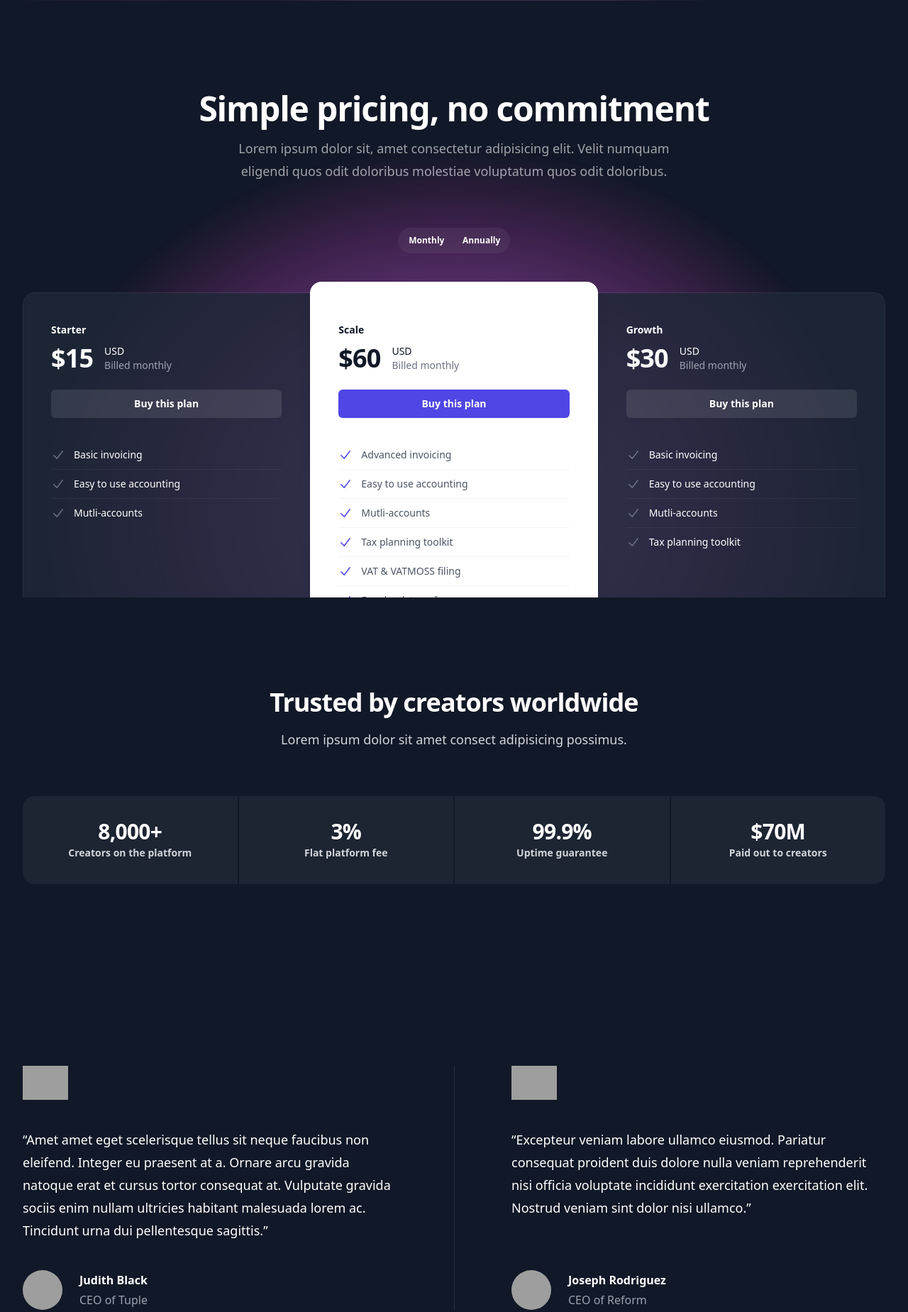
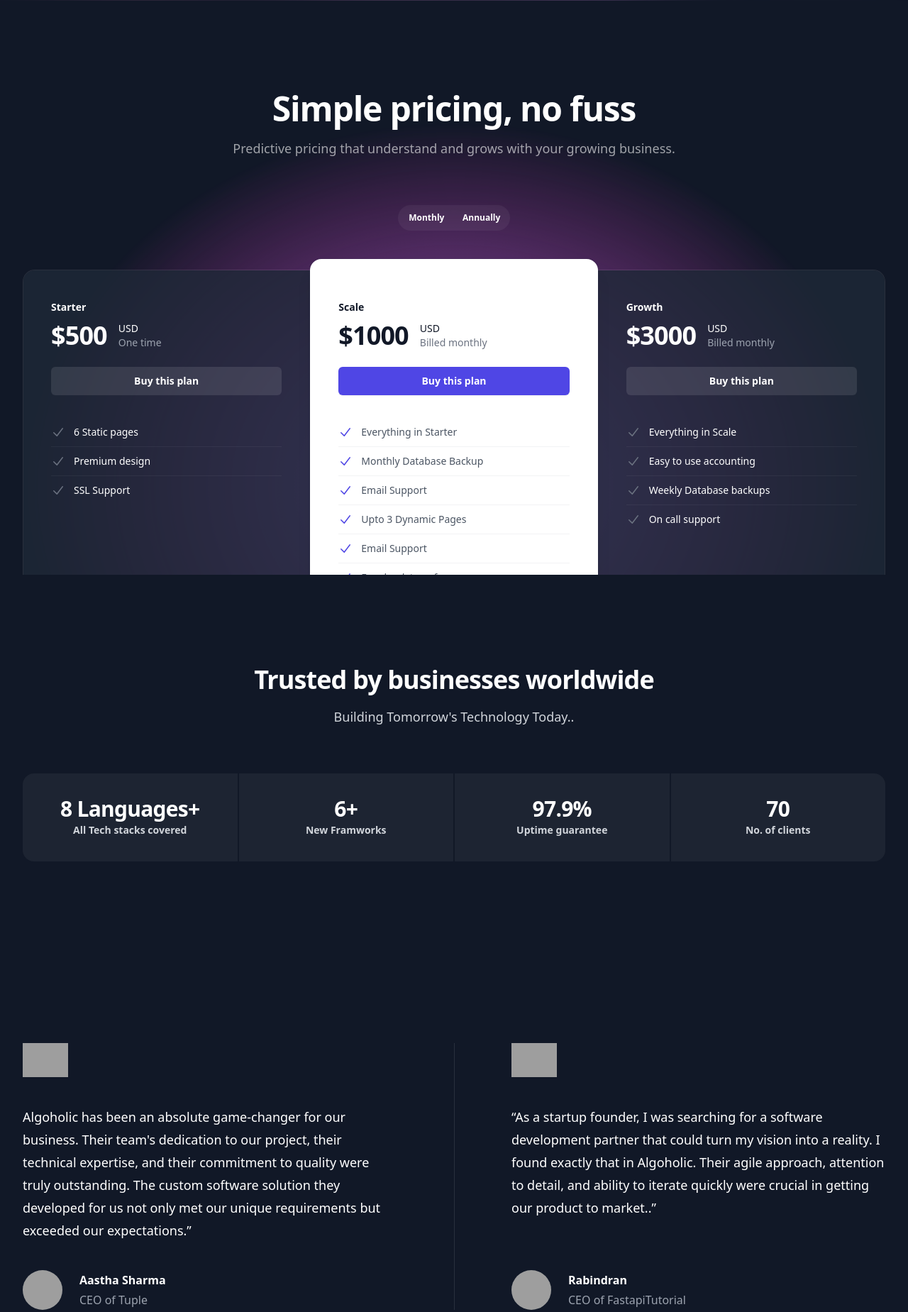
Before and after one commit to sourabhsinha396/codeshare, a FastAPI app: page / in a window 1280 px wide. Shown: the part 2191-4040 px from the top of the page at 71% size. Run offline with FastAPI, Linux system fonts and the light colour scheme; some libraries are stand-ins or nearby versions; grey boxes are pictures that could not be loaded.

Commit message:
try a cool homepage

```diff
--- a/templates/algoholic/home.html
+++ b/templates/algoholic/home.html
@@ -35,10 +35,9 @@
                   </a>
                 </div>
                 <h1 class="mt-10 text-4xl font-bold tracking-tight text-white sm:text-6xl">Deploy to the cloud with confidence</h1>
-                <p class="mt-6 text-lg leading-8 text-gray-300">Anim aute id magna aliqua ad ad non deserunt sunt. Qui irure qui lorem cupidatat commodo. Elit sunt amet fugiat veniam occaecat fugiat aliqua.</p>
+                <p class="mt-6 text-lg leading-8 text-gray-300">We don't just write code; we solve complex problems and turn your challenges into opportunities. With our technical expertise and commitment to quality, we are ready to craft software that not only meets your requirements but also gives you a competitive advantage in today's fast-paced, technology-driven world.</p>
                 <div class="mt-10 flex items-center gap-x-6">
-                  <a href="#" class="rounded-md bg-indigo-500 px-3.5 py-2.5 text-sm font-semibold text-white shadow-sm hover:bg-indigo-400 focus-visible:outline focus-visible:outline-2 focus-visible:outline-offset-2 focus-visible:outline-indigo-400">Get started</a>
-                  <a href="#" class="text-sm font-semibold leading-6 text-white">Learn more <span aria-hidden="true">→</span></a>
+                  <a href="mailto:team@algoholic.pro" class="rounded-md bg-indigo-500 px-3.5 py-2.5 text-sm font-semibold text-white shadow-sm hover:bg-indigo-400 focus-visible:outline focus-visible:outline-2 focus-visible:outline-offset-2 focus-visible:outline-indigo-400">Get a Quote</a>
                 </div>
               </div>
               <div class="mx-auto mt-16 flex max-w-2xl sm:mt-24 lg:ml-10 lg:mr-0 lg:mt-0 lg:max-w-none lg:flex-none xl:ml-32">
@@ -55,8 +54,8 @@
               <div class="relative isolate overflow-hidden bg-gray-900 px-6 py-20 sm:px-10 sm:py-24 lg:py-24 xl:px-24">
                 <div class="mx-auto grid max-w-2xl grid-cols-1 gap-x-8 gap-y-16 sm:gap-y-20 lg:mx-0 lg:max-w-none lg:grid-cols-2 lg:items-center lg:gap-y-0">
                   <div class="lg:row-start-2 lg:max-w-md">
-                    <h2 class="text-3xl font-bold tracking-tight text-white sm:text-4xl">Boost your productivity.<br>Start using our app today.</h2>
-                    <p class="mt-6 text-lg leading-8 text-gray-300">Ac euismod vel sit maecenas id pellentesque eu sed consectetur. Malesuada adipiscing sagittis vel nulla. Ac euismod vel sit maecenas.</p>
+                    <h2 class="text-3xl font-bold tracking-tight text-white sm:text-4xl">Delivering Scalable and Secure Applications.</h2>
+                    <p class="mt-6 text-lg leading-8 text-gray-300">We understand that software is not just about writing code; it's about solving problems and improving efficiency. Our approach combines cutting-edge technology, industry best practices, and a user-centered design.</p>
                   </div>
                   <img src="https://tailwindui.com/img/component-images/dark-project-app-screenshot.png" alt="Product screenshot" class="relative -z-20 min-w-full max-w-xl rounded-xl shadow-xl ring-1 ring-white/10 lg:row-span-4 lg:w-[64rem] lg:max-w-none" width="2432" height="1442">
                   <div class="max-w-xl lg:row-start-3 lg:mt-10 lg:max-w-md lg:border-t lg:border-white/10 lg:pt-10">
@@ -68,7 +67,7 @@
                           </svg>
                           Push to deploy.
                         </dt>
-                        <dd class="inline">Lorem ipsum, dolor sit amet consectetur adipisicing elit aute id magna.</dd>
+                        <dd class="inline">One click deployment support.</dd>
                       </div>
                       <div class="relative">
                         <dt class="ml-9 inline-block font-semibold text-white">
@@ -77,7 +76,7 @@
                           </svg>
                           SSL certificates.
                         </dt>
-                        <dd class="inline">Anim aute id magna aliqua ad ad non deserunt sunt. Qui irure qui lorem cupidatat commodo.</dd>
+                        <dd class="inline">Free SSL Protection to encrypt your data.</dd>
                       </div>
                       <div class="relative">
                         <dt class="ml-9 inline-block font-semibold text-white">
@@ -87,7 +86,7 @@
                           </svg>
                           Database backups.
                         </dt>
-                        <dd class="inline">Ac tincidunt sapien vehicula erat auctor pellentesque rhoncus.</dd>
+                        <dd class="inline">On demand weekly database backups.</dd>
                       </div>
                     </dl>
                   </div>
@@ -103,8 +102,8 @@
             <div class="flow-root bg-gray-900 pb-16 pt-24 sm:pt-32 lg:pb-0">
               <div class="mx-auto max-w-7xl px-6 lg:px-8">
                 <div class="relative z-10">
-                  <h2 class="mx-auto max-w-4xl text-center text-5xl font-bold tracking-tight text-white">Simple pricing, no commitment</h2>
-                  <p class="mx-auto mt-4 max-w-2xl text-center text-lg leading-8 text-white/60">Lorem ipsum dolor sit, amet consectetur adipisicing elit. Velit numquam eligendi quos odit doloribus molestiae voluptatum quos odit doloribus.</p>
+                  <h2 class="mx-auto max-w-4xl text-center text-5xl font-bold tracking-tight text-white">Simple pricing, no fuss</h2>
+                  <p class="mx-auto mt-4 max-w-2xl text-center text-lg leading-8 text-white/60">Predictive pricing that understand and grows with your growing business.</p>
                   <div class="mt-16 flex justify-center">
                     <fieldset class="grid grid-cols-2 gap-x-1 rounded-full bg-white/5 p-1 text-center text-xs font-semibold leading-5 text-white">
                       <legend class="sr-only">Payment frequency</legend>
@@ -138,11 +137,11 @@
                       <div class="flex flex-col gap-6 sm:flex-row sm:items-end sm:justify-between lg:flex-col lg:items-stretch">
                         <div class="mt-2 flex items-center gap-x-4">
                           <!-- Price, update based on frequency toggle state -->
-                          <p class="text-4xl font-bold tracking-tight text-white">$15</p>
+                          <p class="text-4xl font-bold tracking-tight text-white">$500</p>
                           <div class="text-sm leading-5">
                             <p class="text-white">USD</p>
                             <!-- Payment frequency, update based on frequency toggle state -->
-                            <p class="text-gray-400">Billed monthly</p>
+                            <p class="text-gray-400">One time</p>
                           </div>
                         </div>
                         <a href="#" aria-describedby="tier-starter" class="rounded-md py-2 px-3 text-center text-sm font-semibold leading-6 text-white focus-visible:outline focus-visible:outline-2 focus-visible:outline-offset-2 bg-white/10 hover:bg-white/20 focus-visible:outline-white">Buy this plan</a>
@@ -153,19 +152,19 @@
                             <svg class="h-6 w-5 flex-none text-gray-500" viewBox="0 0 20 20" fill="currentColor" aria-hidden="true">
                               <path fill-rule="evenodd" d="M16.704 4.153a.75.75 0 01.143 1.052l-8 10.5a.75.75 0 01-1.127.075l-4.5-4.5a.75.75 0 011.06-1.06l3.894 3.893 7.48-9.817a.75.75 0 011.05-.143z" clip-rule="evenodd" />
                             </svg>
-                            Basic invoicing
+                            6 Static pages
                           </li>
                           <li class="flex gap-x-3 py-2">
                             <svg class="h-6 w-5 flex-none text-gray-500" viewBox="0 0 20 20" fill="currentColor" aria-hidden="true">
                               <path fill-rule="evenodd" d="M16.704 4.153a.75.75 0 01.143 1.052l-8 10.5a.75.75 0 01-1.127.075l-4.5-4.5a.75.75 0 011.06-1.06l3.894 3.893 7.48-9.817a.75.75 0 011.05-.143z" clip-rule="evenodd" />
                             </svg>
-                            Easy to use accounting
+                            Premium design
                           </li>
                           <li class="flex gap-x-3 py-2">
                             <svg class="h-6 w-5 flex-none text-gray-500" viewBox="0 0 20 20" fill="currentColor" aria-hidden="true">
                               <path fill-rule="evenodd" d="M16.704 4.153a.75.75 0 01.143 1.052l-8 10.5a.75.75 0 01-1.127.075l-4.5-4.5a.75.75 0 011.06-1.06l3.894 3.893 7.48-9.817a.75.75 0 011.05-.143z" clip-rule="evenodd" />
                             </svg>
-                            Mutli-accounts
+                            SSL Support
                           </li>
                         </ul>
                       </div>
@@ -177,7 +176,7 @@
                       <div class="flex flex-col gap-6 sm:flex-row sm:items-end sm:justify-between lg:flex-col lg:items-stretch">
                         <div class="mt-2 flex items-center gap-x-4">
                           <!-- Price, update based on frequency toggle state -->
-                          <p class="text-4xl font-bold tracking-tight text-gray-900">$60</p>
+                          <p class="text-4xl font-bold tracking-tight text-gray-900">$1000</p>
                           <div class="text-sm leading-5">
                             <p class="text-gray-900">USD</p>
                             <!-- Payment frequency, update based on frequency toggle state -->
@@ -192,31 +191,31 @@
                             <svg class="h-6 w-5 flex-none text-indigo-600" viewBox="0 0 20 20" fill="currentColor" aria-hidden="true">
                               <path fill-rule="evenodd" d="M16.704 4.153a.75.75 0 01.143 1.052l-8 10.5a.75.75 0 01-1.127.075l-4.5-4.5a.75.75 0 011.06-1.06l3.894 3.893 7.48-9.817a.75.75 0 011.05-.143z" clip-rule="evenodd" />
                             </svg>
-                            Advanced invoicing
+                            Everything in Starter
                           </li>
                           <li class="flex gap-x-3 py-2">
                             <svg class="h-6 w-5 flex-none text-indigo-600" viewBox="0 0 20 20" fill="currentColor" aria-hidden="true">
                               <path fill-rule="evenodd" d="M16.704 4.153a.75.75 0 01.143 1.052l-8 10.5a.75.75 0 01-1.127.075l-4.5-4.5a.75.75 0 011.06-1.06l3.894 3.893 7.48-9.817a.75.75 0 011.05-.143z" clip-rule="evenodd" />
                             </svg>
-                            Easy to use accounting
+                            Monthly Database Backup
                           </li>
                           <li class="flex gap-x-3 py-2">
                             <svg class="h-6 w-5 flex-none text-indigo-600" viewBox="0 0 20 20" fill="currentColor" aria-hidden="true">
                               <path fill-rule="evenodd" d="M16.704 4.153a.75.75 0 01.143 1.052l-8 10.5a.75.75 0 01-1.127.075l-4.5-4.5a.75.75 0 011.06-1.06l3.894 3.893 7.48-9.817a.75.75 0 011.05-.143z" clip-rule="evenodd" />
                             </svg>
-                            Mutli-accounts
+                            Email Support
                           </li>
                           <li class="flex gap-x-3 py-2">
                             <svg class="h-6 w-5 flex-none text-indigo-600" viewBox="0 0 20 20" fill="currentColor" aria-hidden="true">
                               <path fill-rule="evenodd" d="M16.704 4.153a.75.75 0 01.143 1.052l-8 10.5a.75.75 0 01-1.127.075l-4.5-4.5a.75.75 0 011.06-1.06l3.894 3.893 7.48-9.817a.75.75 0 011.05-.143z" clip-rule="evenodd" />
                             </svg>
-                            Tax planning toolkit
+                            Upto 3 Dynamic Pages
                           </li>
                           <li class="flex gap-x-3 py-2">
                             <svg class="h-6 w-5 flex-none text-indigo-600" viewBox="0 0 20 20" fill="currentColor" aria-hidden="true">
                               <path fill-rule="evenodd" d="M16.704 4.153a.75.75 0 01.143 1.052l-8 10.5a.75.75 0 01-1.127.075l-4.5-4.5a.75.75 0 011.06-1.06l3.894 3.893 7.48-9.817a.75.75 0 011.05-.143z" clip-rule="evenodd" />
                             </svg>
-                            VAT &amp; VATMOSS filing
+                            Email Support
                           </li>
                           <li class="flex gap-x-3 py-2">
                             <svg class="h-6 w-5 flex-none text-indigo-600" viewBox="0 0 20 20" fill="currentColor" aria-hidden="true">
@@ -234,7 +233,7 @@
                       <div class="flex flex-col gap-6 sm:flex-row sm:items-end sm:justify-between lg:flex-col lg:items-stretch">
                         <div class="mt-2 flex items-center gap-x-4">
                           <!-- Price, update based on frequency toggle state -->
-                          <p class="text-4xl font-bold tracking-tight text-white">$30</p>
+                          <p class="text-4xl font-bold tracking-tight text-white">$3000</p>
                           <div class="text-sm leading-5">
                             <p class="text-white">USD</p>
                             <!-- Payment frequency, update based on frequency toggle state -->
@@ -249,7 +248,7 @@
                             <svg class="h-6 w-5 flex-none text-gray-500" viewBox="0 0 20 20" fill="currentColor" aria-hidden="true">
                               <path fill-rule="evenodd" d="M16.704 4.153a.75.75 0 01.143 1.052l-8 10.5a.75.75 0 01-1.127.075l-4.5-4.5a.75.75 0 011.06-1.06l3.894 3.893 7.48-9.817a.75.75 0 011.05-.143z" clip-rule="evenodd" />
                             </svg>
-                            Basic invoicing
+                            Everything in Scale
                           </li>
                           <li class="flex gap-x-3 py-2">
                             <svg class="h-6 w-5 flex-none text-gray-500" viewBox="0 0 20 20" fill="currentColor" aria-hidden="true">
@@ -261,13 +260,13 @@
                             <svg class="h-6 w-5 flex-none text-gray-500" viewBox="0 0 20 20" fill="currentColor" aria-hidden="true">
                               <path fill-rule="evenodd" d="M16.704 4.153a.75.75 0 01.143 1.052l-8 10.5a.75.75 0 01-1.127.075l-4.5-4.5a.75.75 0 011.06-1.06l3.894 3.893 7.48-9.817a.75.75 0 011.05-.143z" clip-rule="evenodd" />
                             </svg>
-                            Mutli-accounts
+                            Weekly Database backups
                           </li>
                           <li class="flex gap-x-3 py-2">
                             <svg class="h-6 w-5 flex-none text-gray-500" viewBox="0 0 20 20" fill="currentColor" aria-hidden="true">
                               <path fill-rule="evenodd" d="M16.704 4.153a.75.75 0 01.143 1.052l-8 10.5a.75.75 0 01-1.127.075l-4.5-4.5a.75.75 0 011.06-1.06l3.894 3.893 7.48-9.817a.75.75 0 011.05-.143z" clip-rule="evenodd" />
                             </svg>
-                            Tax planning toolkit
+                            On call support
                           </li>
                         </ul>
                       </div>
@@ -282,25 +281,25 @@
             <div class="mx-auto max-w-7xl px-6 lg:px-8">
               <div class="mx-auto max-w-2xl lg:max-w-none">
                 <div class="text-center">
-                  <h2 class="text-3xl font-bold tracking-tight text-white sm:text-4xl">Trusted by creators worldwide</h2>
-                  <p class="mt-4 text-lg leading-8 text-gray-300">Lorem ipsum dolor sit amet consect adipisicing possimus.</p>
+                  <h2 class="text-3xl font-bold tracking-tight text-white sm:text-4xl">Trusted by businesses worldwide</h2>
+                  <p class="mt-4 text-lg leading-8 text-gray-300">Building Tomorrow's Technology Today..</p>
                 </div>
                 <dl class="mt-16 grid grid-cols-1 gap-0.5 overflow-hidden rounded-2xl text-center sm:grid-cols-2 lg:grid-cols-4">
                   <div class="flex flex-col bg-white/5 p-8">
-                    <dt class="text-sm font-semibold leading-6 text-gray-300">Creators on the platform</dt>
-                    <dd class="order-first text-3xl font-semibold tracking-tight text-white">8,000+</dd>
+                    <dt class="text-sm font-semibold leading-6 text-gray-300">All Tech stacks covered</dt>
+                    <dd class="order-first text-3xl font-semibold tracking-tight text-white">8 Languages+</dd>
                   </div>
                   <div class="flex flex-col bg-white/5 p-8">
-                    <dt class="text-sm font-semibold leading-6 text-gray-300">Flat platform fee</dt>
-                    <dd class="order-first text-3xl font-semibold tracking-tight text-white">3%</dd>
+                    <dt class="text-sm font-semibold leading-6 text-gray-300">New Framworks</dt>
+                    <dd class="order-first text-3xl font-semibold tracking-tight text-white">6+</dd>
                   </div>
                   <div class="flex flex-col bg-white/5 p-8">
                     <dt class="text-sm font-semibold leading-6 text-gray-300">Uptime guarantee</dt>
-                    <dd class="order-first text-3xl font-semibold tracking-tight text-white">99.9%</dd>
+                    <dd class="order-first text-3xl font-semibold tracking-tight text-white">97.9%</dd>
                   </div>
                   <div class="flex flex-col bg-white/5 p-8">
-                    <dt class="text-sm font-semibold leading-6 text-gray-300">Paid out to creators</dt>
-                    <dd class="order-first text-3xl font-semibold tracking-tight text-white">$70M</dd>
+                    <dt class="text-sm font-semibold leading-6 text-gray-300">No. of clients</dt>
+                    <dd class="order-first text-3xl font-semibold tracking-tight text-white">70</dd>
                   </div>
                 </dl>
               </div>
@@ -315,12 +314,12 @@
                   <img class="h-12 self-start" src="https://tailwindui.com/img/logos/tuple-logo-white.svg" alt="">
                   <figure class="mt-10 flex flex-auto flex-col justify-between">
                     <blockquote class="text-lg leading-8 text-white">
-                      <p>“Amet amet eget scelerisque tellus sit neque faucibus non eleifend. Integer eu praesent at a. Ornare arcu gravida natoque erat et cursus tortor consequat at. Vulputate gravida sociis enim nullam ultricies habitant malesuada lorem ac. Tincidunt urna dui pellentesque sagittis.”</p>
+                      <p>Algoholic has been an absolute game-changer for our business. Their team's dedication to our project, their technical expertise, and their commitment to quality were truly outstanding. The custom software solution they developed for us not only met our unique requirements but exceeded our expectations.”</p>
                     </blockquote>
                     <figcaption class="mt-10 flex items-center gap-x-6">
                       <img class="h-14 w-14 rounded-full bg-gray-800" src="https://images.unsplash.com/photo-1494790108377-be9c29b29330?ixlib=rb-1.2.1&ixid=eyJhcHBfaWQiOjEyMDd9&auto=format&fit=facearea&facepad=2&w=256&h=256&q=80" alt="">
                       <div class="text-base">
-                        <div class="font-semibold text-white">Judith Black</div>
+                        <div class="font-semibold text-white">Aastha Sharma</div>
                         <div class="mt-1 text-gray-400">CEO of Tuple</div>
                       </div>
                     </figcaption>
@@ -330,13 +329,13 @@
                   <img class="h-12 self-start" src="https://tailwindui.com/img/logos/reform-logo-white.svg" alt="">
                   <figure class="mt-10 flex flex-auto flex-col justify-between">
                     <blockquote class="text-lg leading-8 text-white">
-                      <p>“Excepteur veniam labore ullamco eiusmod. Pariatur consequat proident duis dolore nulla veniam reprehenderit nisi officia voluptate incididunt exercitation exercitation elit. Nostrud veniam sint dolor nisi ullamco.”</p>
+                      <p>“As a startup founder, I was searching for a software development partner that could turn my vision into a reality. I found exactly that in Algoholic. Their agile approach, attention to detail, and ability to iterate quickly were crucial in getting our product to market..”</p>
                     </blockquote>
                     <figcaption class="mt-10 flex items-center gap-x-6">
                       <img class="h-14 w-14 rounded-full bg-gray-800" src="https://images.unsplash.com/photo-1507003211169-0a1dd7228f2d?ixlib=rb-1.2.1&ixid=eyJhcHBfaWQiOjEyMDd9&auto=format&fit=facearea&facepad=2&w=256&h=256&q=80" alt="">
                       <div class="text-base">
-                        <div class="font-semibold text-white">Joseph Rodriguez</div>
-                        <div class="mt-1 text-gray-400">CEO of Reform</div>
+                        <div class="font-semibold text-white">Rabindran</div>
+                        <div class="mt-1 text-gray-400">CEO of FastapiTutorial</div>
                       </div>
                     </figcaption>
                   </figure>
```
